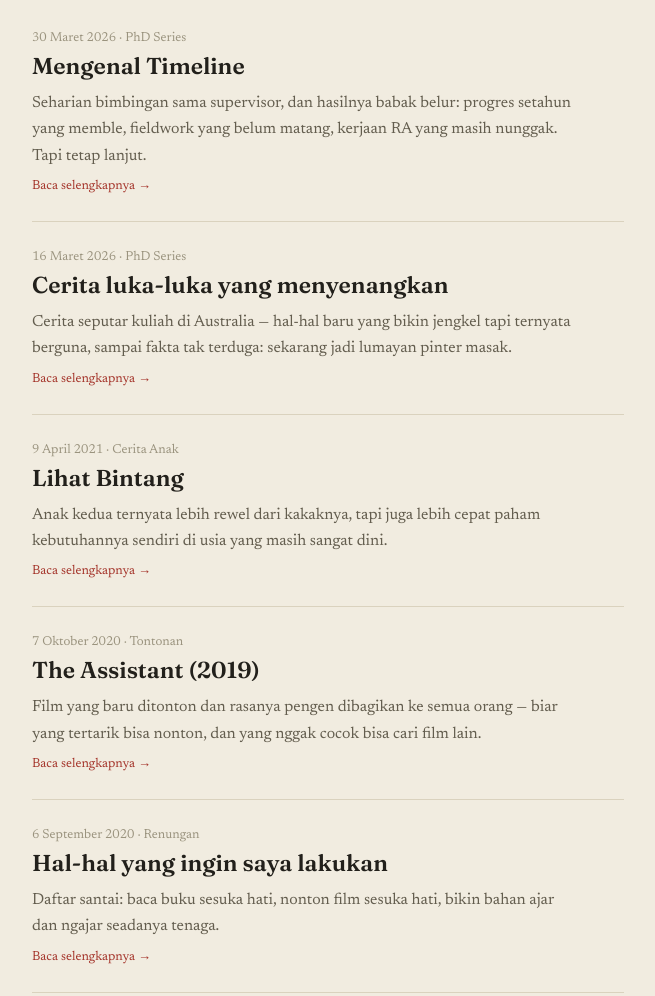
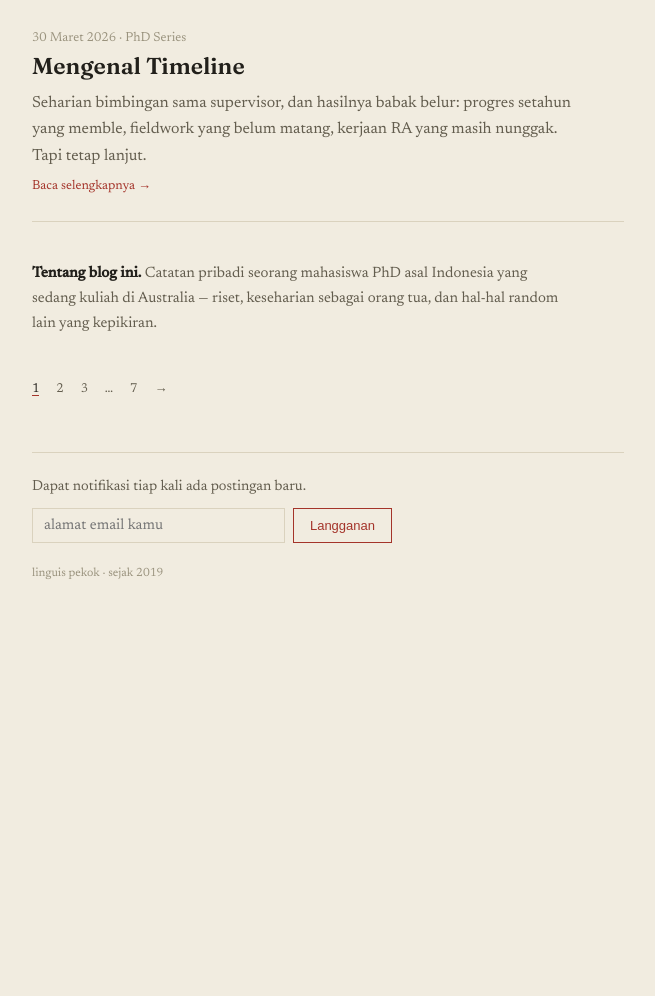
Before and after one commit to DevPlayfull/linguis-pekok, a plain HTML site: page 30 March 2026/index.html in a window 1280 px wide. Shown: the part 237-1233 px from the top of the page, without its empty margins (312-967 px from the left). After the commit the page ends 920 px from the top, so only its background shows below. Drawn offline with Linux system fonts and the light colour scheme.

Commit message:
Update index.html

```diff
--- a/30 March 2026/index.html
+++ b/30 March 2026/index.html
@@ -37,34 +37,6 @@
     <a class="continue" href="https://linguispekok.com/2026/03/30/phd-series-mengenal-timeline/" data-id="Baca selengkapnya →" data-en="Read more →">Baca selengkapnya →</a>
   </div>
 
-  <div class="post">
-    <span class="date" data-id="16 Maret 2026 · PhD Series" data-en="16 March 2026 · PhD Series">16 Maret 2026 · PhD Series</span>
-    <h2 class="post-title"><a href="https://linguispekok.com/2026/03/16/ph-d-series-cerita-luka-luka-yang-menyenangkan/" data-id="Cerita luka-luka yang menyenangkan" data-en="Stories of nice little wounds">Cerita luka-luka yang menyenangkan</a></h2>
-    <p class="excerpt" data-id="Cerita seputar kuliah di Australia — hal-hal baru yang bikin jengkel tapi ternyata berguna, sampai fakta tak terduga: sekarang jadi lumayan pinter masak." data-en="Stories from studying in Australia — new things that were annoying at first but turned out useful, plus an unexpected upside: I've actually become a decent cook.">Cerita seputar kuliah di Australia — hal-hal baru yang bikin jengkel tapi ternyata berguna, sampai fakta tak terduga: sekarang jadi lumayan pinter masak.</p>
-    <a class="continue" href="https://linguispekok.com/2026/03/16/ph-d-series-cerita-luka-luka-yang-menyenangkan/" data-id="Baca selengkapnya →" data-en="Read more →">Baca selengkapnya →</a>
-  </div>
-
-  <div class="post">
-    <span class="date" data-id="9 April 2021 · Cerita Anak" data-en="9 April 2021 · Parenting">9 April 2021 · Cerita Anak</span>
-    <h2 class="post-title"><a href="https://linguispekok.com/2021/04/09/lihat-bintang/" data-id="Lihat Bintang" data-en="Looking at the stars">Lihat Bintang</a></h2>
-    <p class="excerpt" data-id="Anak kedua ternyata lebih rewel dari kakaknya, tapi juga lebih cepat paham kebutuhannya sendiri di usia yang masih sangat dini." data-en="My second child turned out fussier than the first, but also picked up on his own needs much earlier in life.">Anak kedua ternyata lebih rewel dari kakaknya, tapi juga lebih cepat paham kebutuhannya sendiri di usia yang masih sangat dini.</p>
-    <a class="continue" href="https://linguispekok.com/2021/04/09/lihat-bintang/" data-id="Baca selengkapnya →" data-en="Read more →">Baca selengkapnya →</a>
-  </div>
-
-  <div class="post">
-    <span class="date" data-id="7 Oktober 2020 · Tontonan" data-en="7 October 2020 · Watching">7 Oktober 2020 · Tontonan</span>
-    <h2 class="post-title"><a href="https://linguispekok.com/2020/10/07/the-assistant-2019/" data-id="The Assistant (2019)" data-en="The Assistant (2019)">The Assistant (2019)</a></h2>
-    <p class="excerpt" data-id="Film yang baru ditonton dan rasanya pengen dibagikan ke semua orang — biar yang tertarik bisa nonton, dan yang nggak cocok bisa cari film lain." data-en="A film I just watched and really wanted to share — so anyone interested can check it out, and anyone who won't like it can skip straight to something else.">Film yang baru ditonton dan rasanya pengen dibagikan ke semua orang — biar yang tertarik bisa nonton, dan yang nggak cocok bisa cari film lain.</p>
-    <a class="continue" href="https://linguispekok.com/2020/10/07/the-assistant-2019/" data-id="Baca selengkapnya →" data-en="Read more →">Baca selengkapnya →</a>
-  </div>
-
-  <div class="post">
-    <span class="date" data-id="6 September 2020 · Renungan" data-en="6 September 2020 · Reflections">6 September 2020 · Renungan</span>
-    <h2 class="post-title"><a href="https://linguispekok.com/2020/09/06/hal2-yg-ingin-saya-lakukan/" data-id="Hal-hal yang ingin saya lakukan" data-en="Things I want to do">Hal-hal yang ingin saya lakukan</a></h2>
-    <p class="excerpt" data-id="Daftar santai: baca buku sesuka hati, nonton film sesuka hati, bikin bahan ajar dan ngajar seadanya tenaga." data-en="A relaxed list: read whatever books I feel like, watch whatever films I feel like, prep teaching materials and teach with whatever energy I've got left.">Daftar santai: baca buku sesuka hati, nonton film sesuka hati, bikin bahan ajar dan ngajar seadanya tenaga.</p>
-    <a class="continue" href="https://linguispekok.com/2020/09/06/hal2-yg-ingin-saya-lakukan/" data-id="Baca selengkapnya →" data-en="Read more →">Baca selengkapnya →</a>
-  </div>
-
   <div class="about">
     <p><strong data-id="Tentang blog ini." data-en="About this blog.">Tentang blog ini.</strong> <span data-id="Catatan pribadi seorang mahasiswa PhD asal Indonesia yang sedang kuliah di Australia — riset, keseharian sebagai orang tua, dan hal-hal random lain yang kepikiran." data-en="Personal notes from an Indonesian PhD student studying in Australia — research life, day-to-day parenting, and whatever else comes to mind.">Catatan pribadi seorang mahasiswa PhD asal Indonesia yang sedang kuliah di Australia — riset, keseharian sebagai orang tua, dan hal-hal random lain yang kepikiran.</span></p>
   </div>
```
